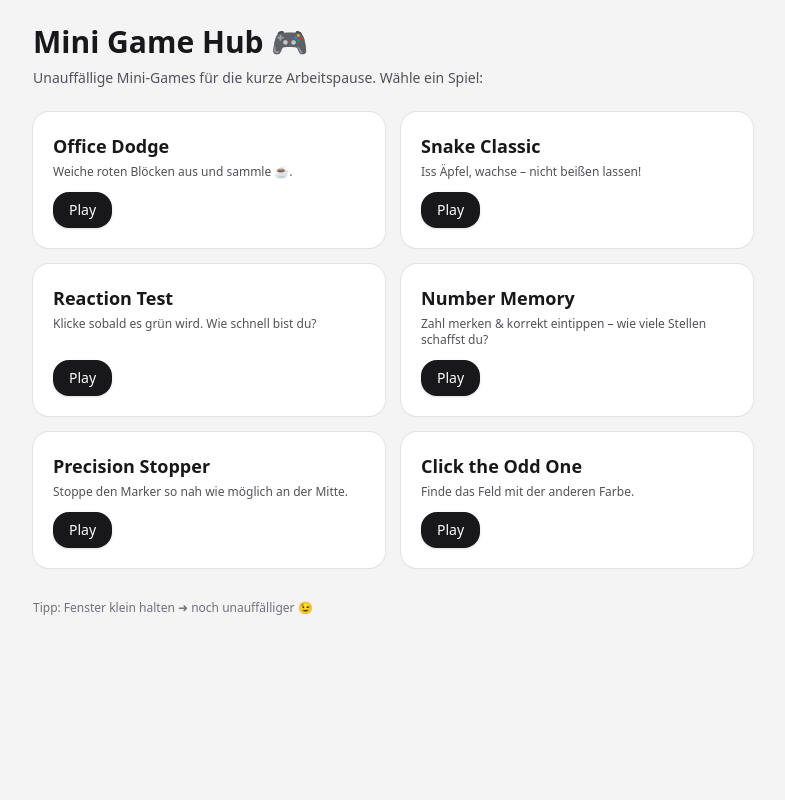
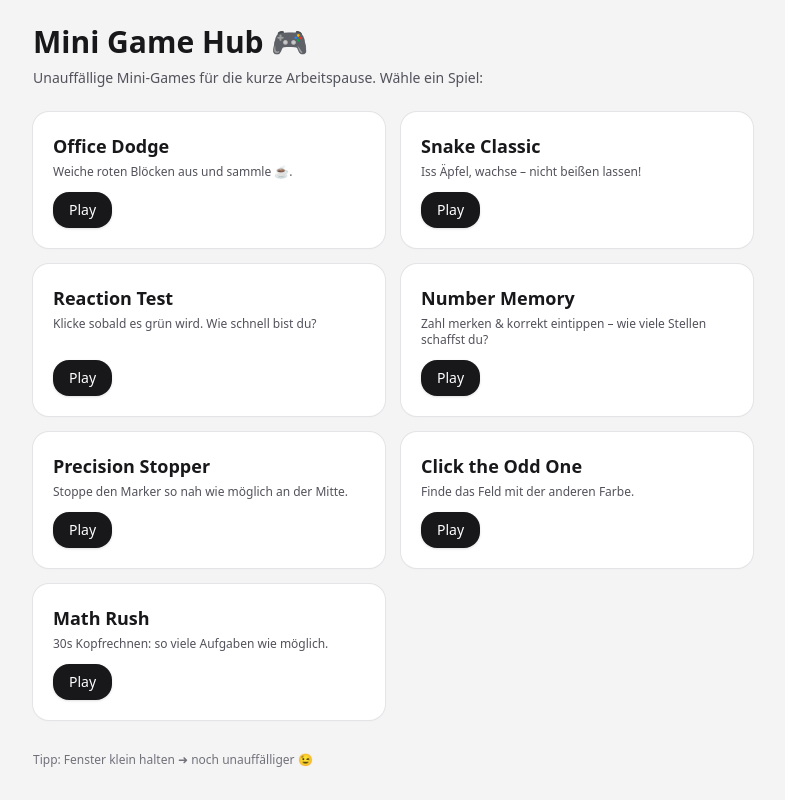
Before and after one commit to yipe38/GamesHub, a React (Vite) app: page / in a window 1280 px wide. Shown: the whole page, without its empty margins (247-1032 px from the left). Built offline with nearby package versions, Linux system fonts and the light colour scheme.

Commit message:
Update App.jsx

```diff
--- a/src/App.jsx
+++ b/src/App.jsx
@@ -5,6 +5,7 @@ import ReactionTest from "./games/ReactionTest.jsx";
 import NumberMemory from "./games/NumberMemory.jsx";
 import PrecisionStopper from "./games/PrecisionStopper.jsx";
 import ClickTheOddOne from "./games/ClickTheOddOne.jsx";
+import MathRush from "./games/MathRush.jsx";
 
 function Button({ children, onClick, variant = "default" }) {
   const base =
@@ -31,6 +32,7 @@ export default function App() {
   if (currentGame === "number") return <NumberMemory onBack={handleBack} />;
   if (currentGame === "stopper") return <PrecisionStopper onBack={handleBack} />;
   if (currentGame === "oddone") return <ClickTheOddOne onBack={handleBack} />;
+  if (currentGame === "math") return <MathRush onBack={handleBack} />;
 
   return (
     <div className="min-h-screen w-full max-w-3xl mx-auto p-6">
@@ -69,6 +71,11 @@ export default function App() {
           desc="Finde das Feld mit der anderen Farbe."
           onClick={() => setCurrentGame("oddone")}
         />
+        <Card
+          title="Math Rush"
+          desc="30s Kopf­rechnen: so viele Aufgaben wie möglich."
+          onClick={() => setCurrentGame("math")}
+        />
       </div>
       <div className="mt-8 text-xs text-zinc-500">
         Tipp: Fenster klein halten ➜ noch unauffälliger 😉
```
